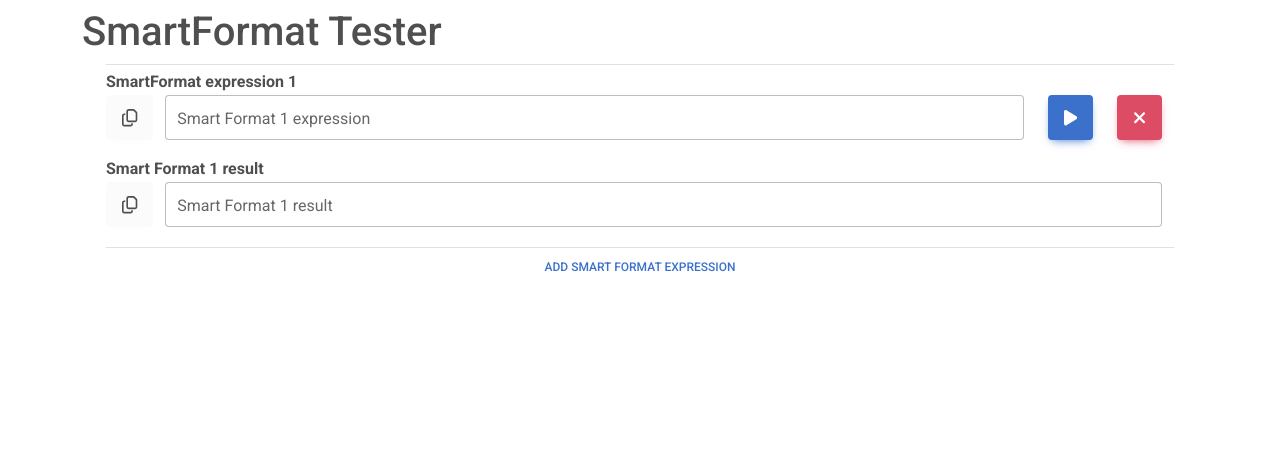
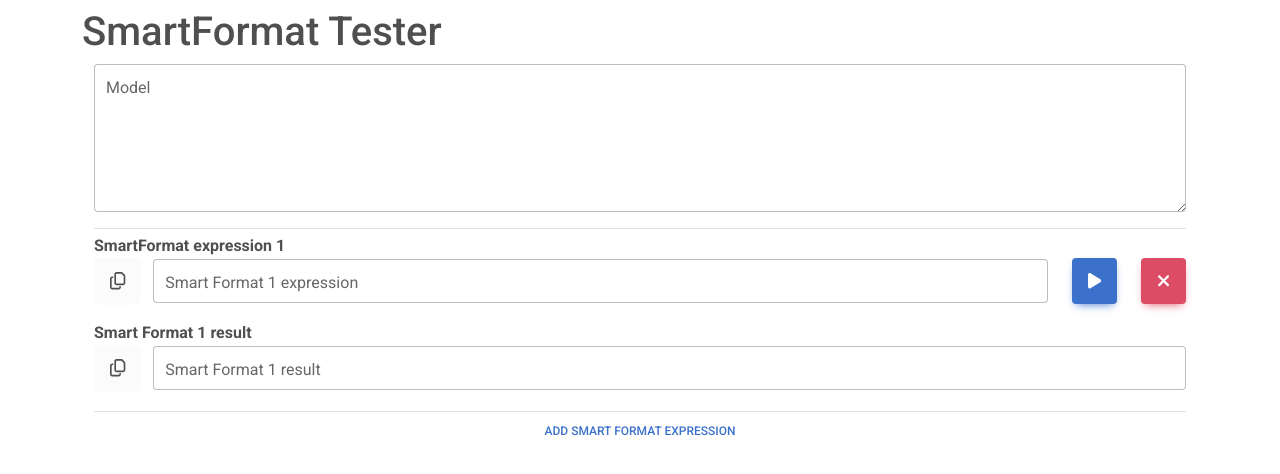
Before and after one commit to za9cser/SmartFormatTester, a React (Create React App) app in the folder SmartFormatTester/ClientApp/: page / in a window 1280 px wide. Shown: the top 474 px of the page. Built offline with nearby package versions, Linux system fonts and the light colour scheme.

Commit message:
feat: model textarea added

```diff
--- a/SmartFormatTester/ClientApp/src/modules/smartFormat/index.jsx
+++ b/SmartFormatTester/ClientApp/src/modules/smartFormat/index.jsx
@@ -1,11 +1,10 @@
 import React from "react";
 import { Form, Formik, FieldArray } from "formik";
 import * as yup from "yup";
-import { MDBContainer, MDBRow, MDBCol, MDBInputGroup, MDBInput, MDBBtn } from "mdb-react-ui-kit";
+import { MDBContainer, MDBRow, MDBCol, MDBInput, MDBBtn, MDBTextArea } from "mdb-react-ui-kit";
 import { FontAwesomeIcon } from "@fortawesome/react-fontawesome";
 import { faCopy } from "@fortawesome/free-regular-svg-icons";
 import { faPlay, faTimes } from "@fortawesome/free-solid-svg-icons";
-
 const initialValues = {
     smartFormats: [
         {
@@ -22,9 +21,11 @@ const SmartFormat = () => {
             {(formik) => (
                 <Form>
                     <MDBContainer>
+                        <MDBTextArea label={`Model`} name={`model`} size="lg" rows={4} className="mb-3" />
+
                         <FieldArray name="smartFormats">
                             {({ push, remove }) => (
-                                <MDBContainer>
+                                <>
                                     {formik.values.smartFormats.map((_, index) => (
                                         <MDBContainer className="border-top border-bottom py-1">
                                             <MDBRow start className="fw-bold">{`SmartFormat expression ${
@@ -60,7 +61,7 @@ const SmartFormat = () => {
                                                     </MDBBtn>
                                                 </MDBCol>
 
-                                                <MDBCol md={"auto"}>
+                                                <MDBCol md={"auto"} className="pe-0">
                                                     <MDBBtn
                                                         color="danger"
                                                         onClick={() => remove(index)}
@@ -86,7 +87,7 @@ const SmartFormat = () => {
                                                         <FontAwesomeIcon icon={faCopy} color="text-primary" size="lg" />
                                                     </MDBBtn>
                                                 </MDBCol>
-                                                <MDBCol>
+                                                <MDBCol className="pe-0">
                                                     <MDBInput
                                                         label={`Smart Format ${index + 1} result`}
                                                         name={`smartFormats[${index}].result`}
@@ -103,7 +104,7 @@ const SmartFormat = () => {
                                             Add Smart Format Expression
                                         </MDBBtn>
                                     </MDBRow>
-                                </MDBContainer>
+                                </>
                             )}
                         </FieldArray>
                     </MDBContainer>
```
Also changed, not shown: SmartFormatTester/ClientApp/package.json (line endings or trailing spaces).
